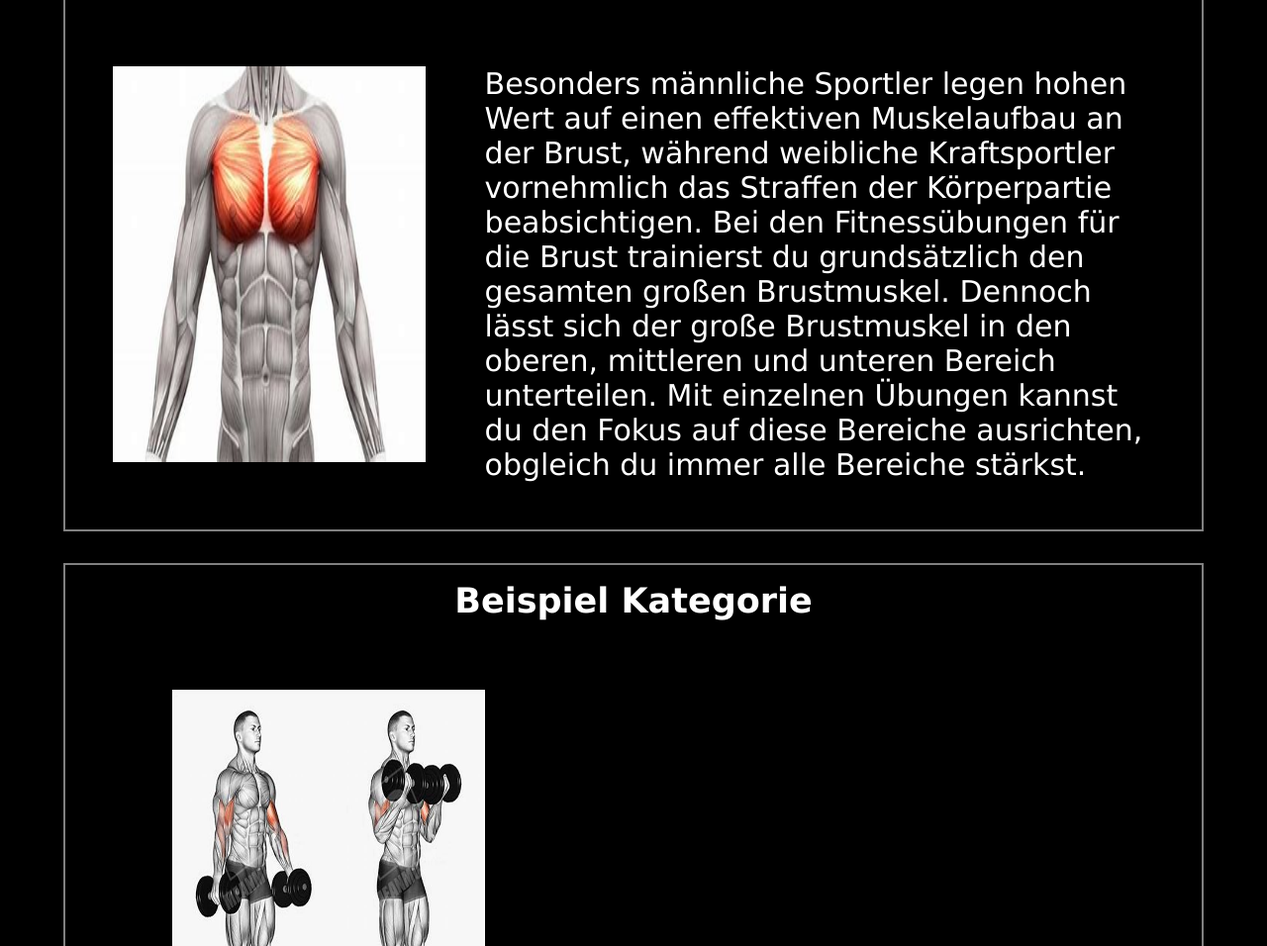
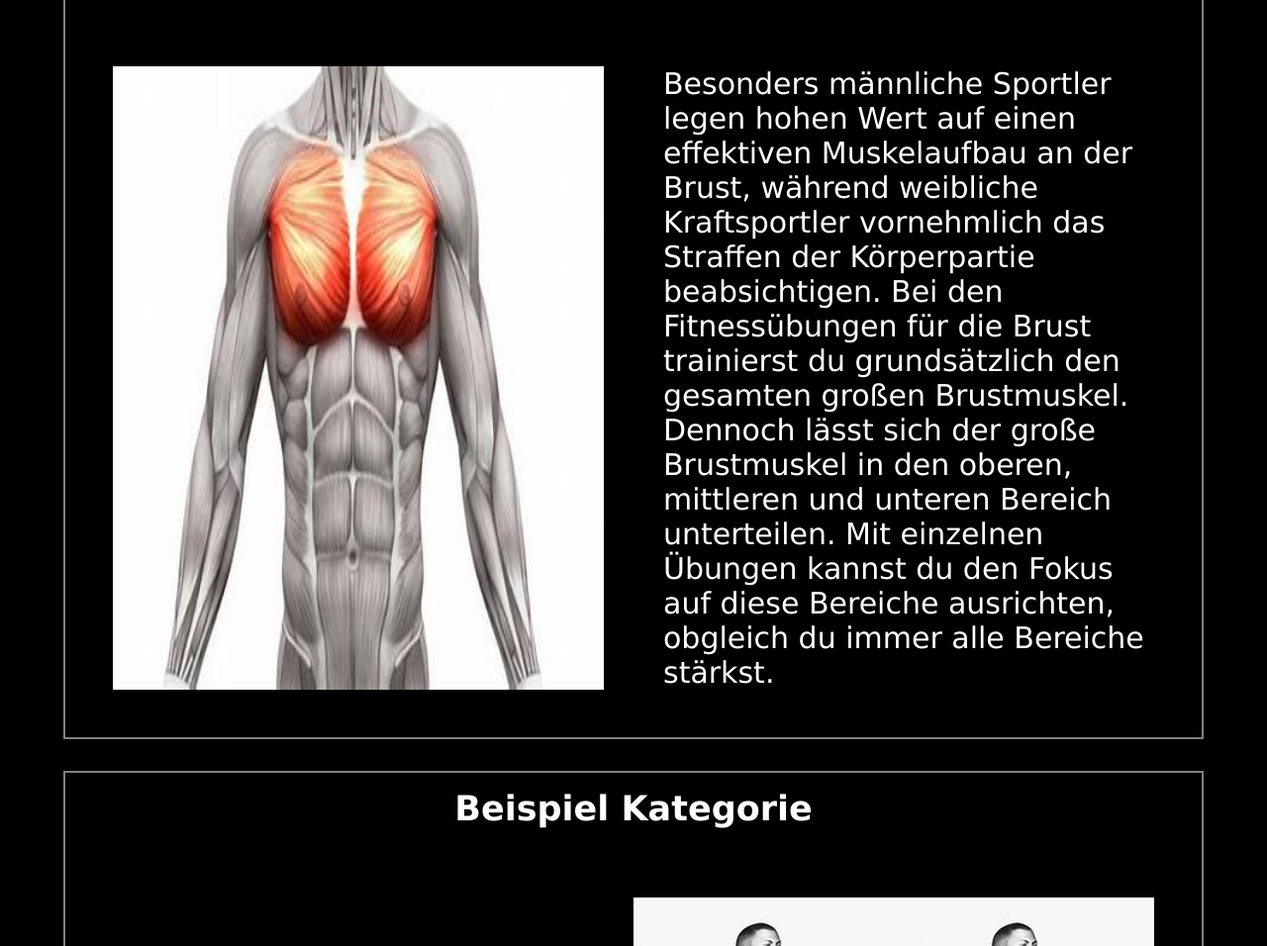
Before and after one commit to beli2004/Flex-Fuels, a plain HTML site: page übungen.html in a window 1280 px wide. Shown: the part 174-1130 px from the top of the page at 99% size. Drawn offline with Linux system fonts and the light colour scheme.

Commit message:
add last

```diff
--- a/news.css
+++ b/news.css
@@ -27,18 +27,20 @@
   color: white;
   padding: 1em 3em;
 }
-.category img {
-  width: 30%;
-  height: 50vh;
-}
+
 .category div {
   display: flex;
   flex-direction: row;
+  justify-content: space-around;
   width: 100%;
   margin-bottom: 2em;
 }
-.category p {
-  margin-left: 2em;
+.category div p {
+  width: 50%;
+  margin: 0 0 0 2em;
+}
+.category div img {
+  width: 50%;
 }
 .categoryInverse {
   border: 2px solid gray;
@@ -52,19 +54,22 @@
   color: white;
   padding: 1em 3em;
 }
-.categoryInverse img {
-  width: 30%;
-  height: 50vh;
-}
+
 .categoryInverse div {
   display: flex;
   flex-direction: row;
   width: 100%;
   margin-bottom: 2em;
 }
-.categoryInverse p {
-  margin-right: 2em;
+
+.categoryInverse div p {
+  width: 50%;
+  margin: 0 2em 0 0;
 }
+.categoryInverse div img {
+  width: 50%;
+}
+
 .categoryInverse:hover {
   background-color: rgba(158, 155, 155, 0.226);
 }
```
Also changed, not shown: news.html (+2 -2 lines).
